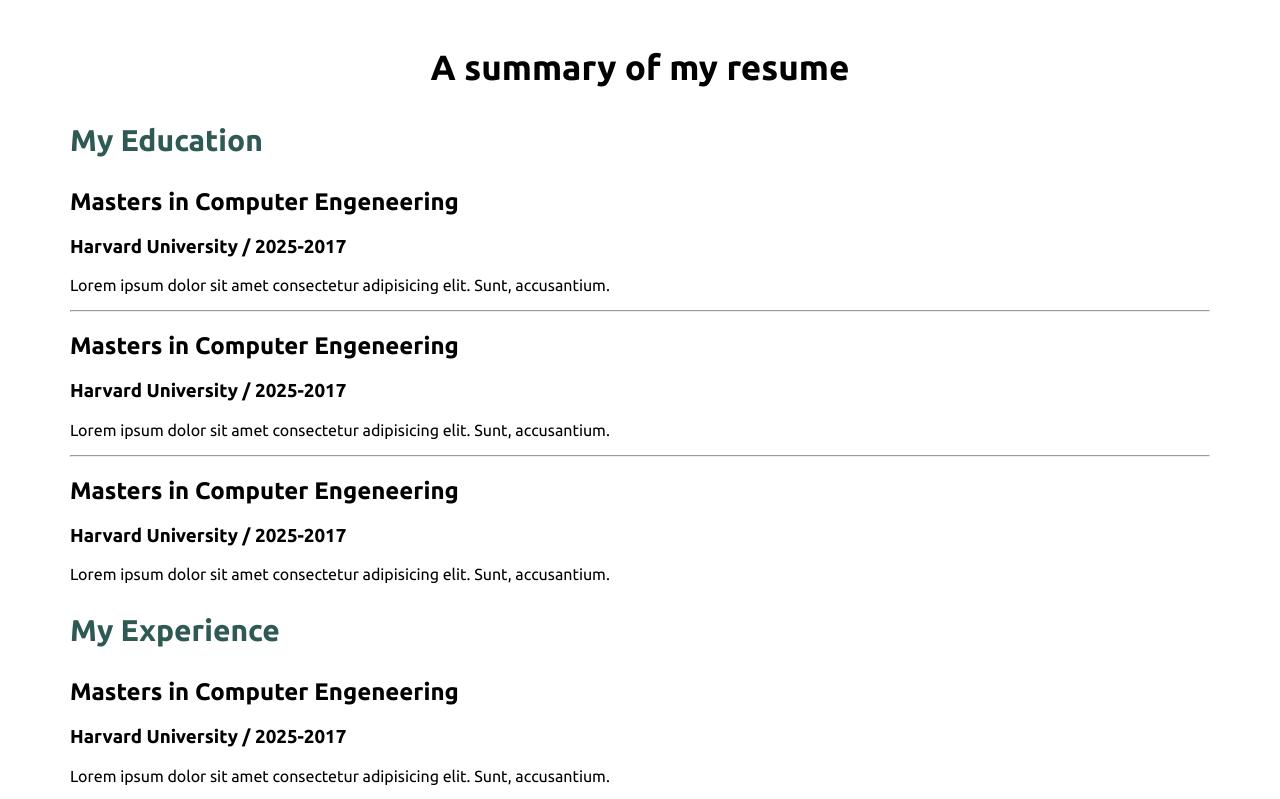
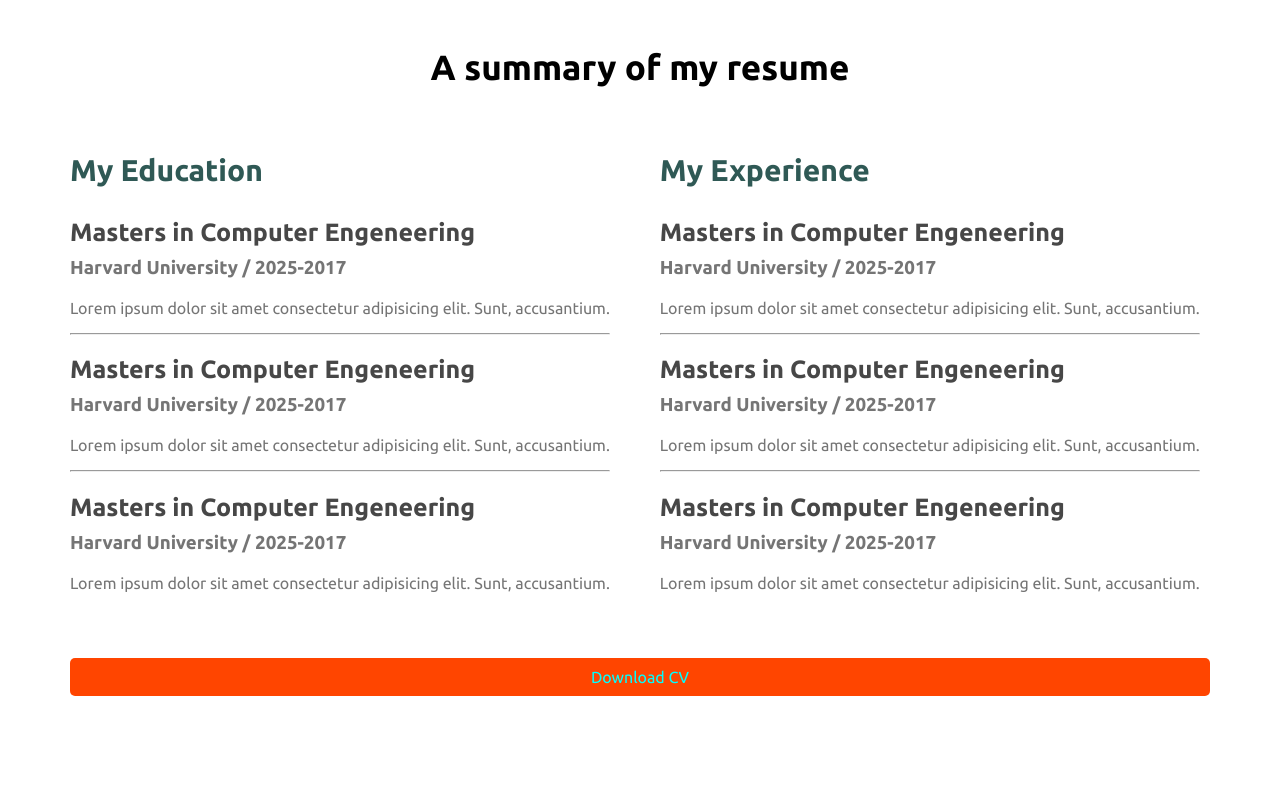
Before and after one commit to asif-444/webdeveloper-portfolio, a plain HTML site: page index.html in a window 1280 px wide. Shown: the part 2120-2919 px from the top of the page. After the commit the page ends 2824 px from the top, so only its background shows below. Drawn offline with Linux system fonts and the light colour scheme.

Commit message:
added resume section1

```diff
--- a/index.html
+++ b/index.html
@@ -152,6 +152,10 @@
 
             </div>
             </div>
+
+            <div class="download-cv">
+                <div class="btn-primary">Download CV</div>
+            </div>
         </section>
     </main>
     <footer>
--- a/styles/portfolio.css
+++ b/styles/portfolio.css
@@ -148,3 +148,30 @@
     font-size: 30px;
     font-weight: 700;
 }
+
+.resume-container {
+    display: flex;
+    gap: 50px;
+}
+
+.resume-item-title {
+    color: #474747;
+    font-size: 25px;
+    font-weight: 700;
+    margin-bottom: 10px;
+}
+
+.resume-item-institute {
+    margin-bottom: 20px;
+    margin-top: 0px;
+}
+
+.resume-item-description,
+.resume-item-institute {
+    color: #757575;
+}
+
+.download-cv{
+    text-align: center;
+    margin-top: 50px;
+}
```
